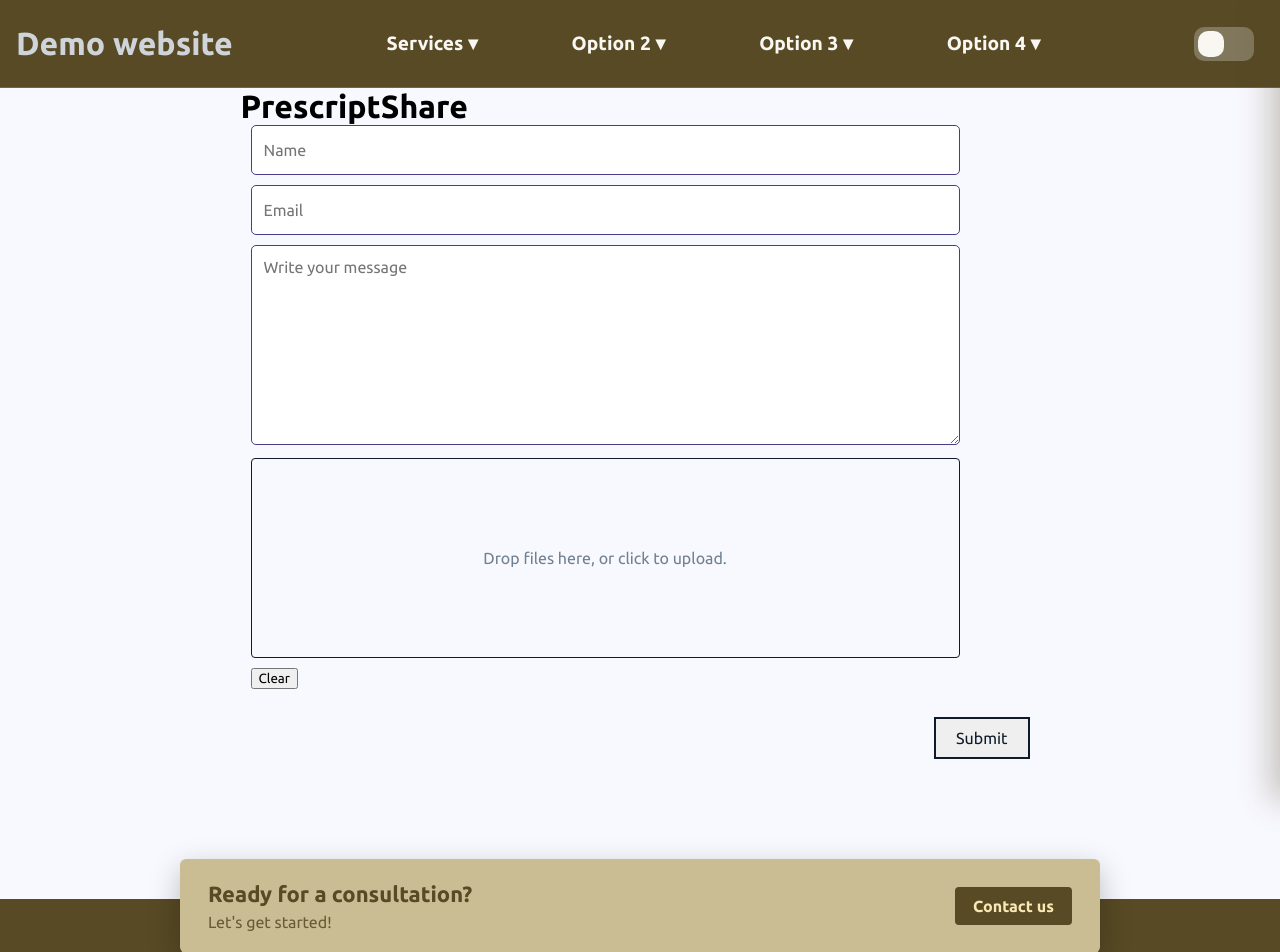
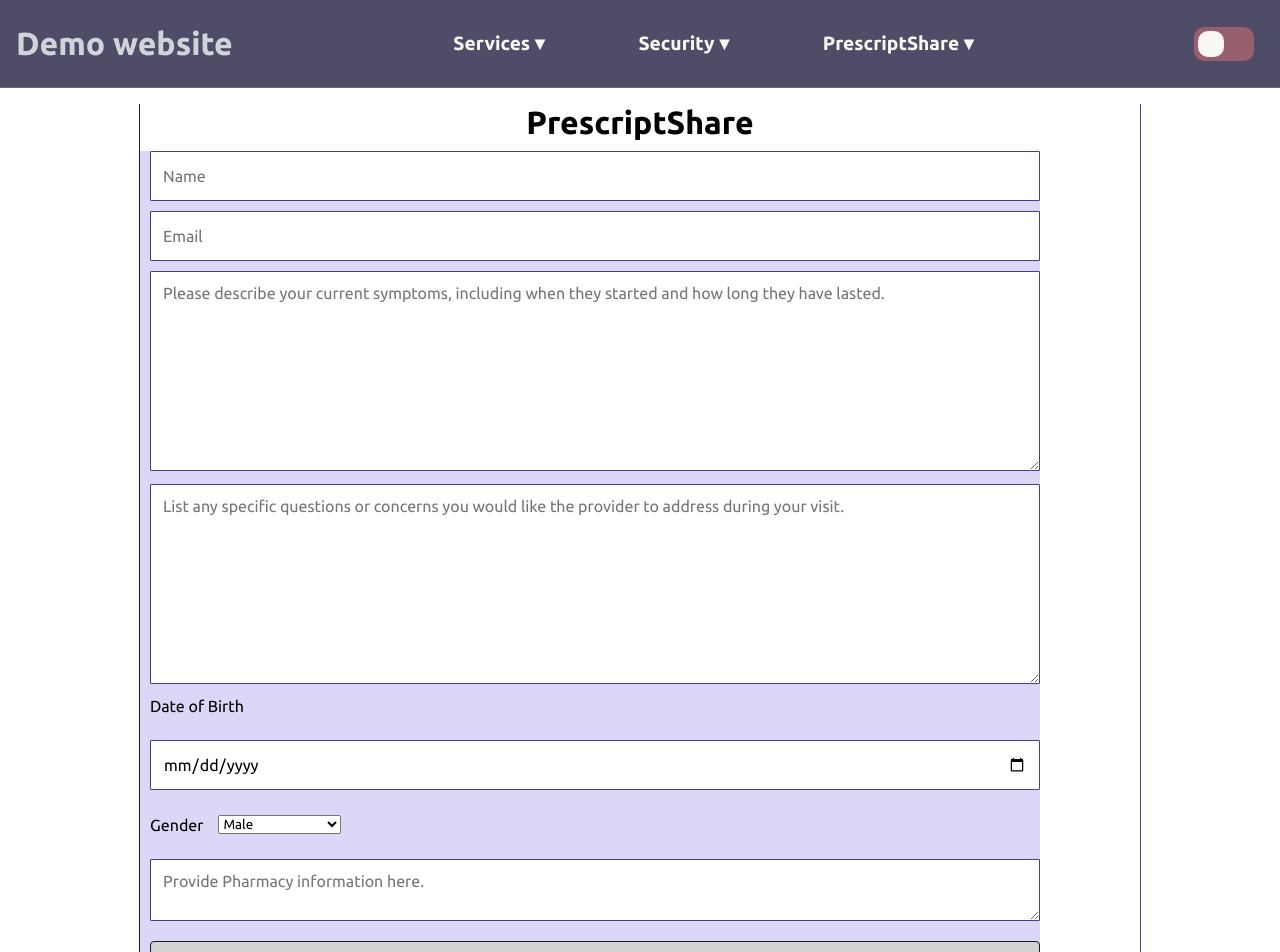
Before and after one commit to zidanmd7/f_project, a React (Vite) app in the folder f_project/: page /feature in a window 1280 px wide. Shown: the top 952 px of the page. Built offline with nearby package versions, Linux system fonts and the light colour scheme.

Commit message:
NavBar content has been updated with improvements in the form

```diff
--- a/f_project/src/Component/EmailFeature.jsx
+++ b/f_project/src/Component/EmailFeature.jsx
@@ -7,12 +7,31 @@ function EmailFeature() {
                     <input type="text" className="contact-name" placeholder="Name"/>
                     <input type="email" className="reference-email" placeholder="Email"/>
                     <textarea
-                    className="message-email"
-                    placeholder="Write your message"
+                        className="information-input"
+                        placeholder="Please describe your current symptoms, including when they started and how long they have lasted."
                     ></textarea>
+
+                    <textarea
+                        className="information-input"
+                        placeholder="List any specific questions or concerns you would like the provider to address during your visit."
+                    ></textarea>
+                    <div className="dob-gender-div">
+                        <label for="birthday" className="information-input-shorter">Date of Birth</label>
+                        <input type="date" className="dob_field" name="birthday"/>
+                        <label htmlFor="Gender" className="information-input-short">Gender</label>
+                        <select className="gender">
+                            <option value="male">Male</option>
+                            <option value="female">Female</option>
+                            <option value="alt">Prefer not to say</option>
+                        </select>
+                        <textarea
+                            className="information-input-short"
+                            placeholder="Provide Pharmacy information here."
+                        ></textarea>
+                    </div>
                     <label id="drop-zone">
                         Drop files here, or click to upload.
-                    <input type="file" id="file-input" multiple accept="image/*" />
+                        <input type="file" id="file-input" multiple accept="image/*"/>
                     </label>
                     <ul id="preview"></ul>
                     <button id="clear-btn">Clear</button>
--- a/f_project/src/Component/MobileNav.css
+++ b/f_project/src/Component/MobileNav.css
@@ -1,3 +1,14 @@
+:root {
+    --ns-light: #A6B1E1;
+    --ns-cream: #B4869F;
+    --ns-taupe: #985F6F;
+    --ns-olive: #4E4C67;
+    --ns-white: #f8f7f2;
+    --ns-text: #2f2a1d;
+    --ns-shadow: rgba(87, 74, 36, 0.18);
+}
+
+
 /* shows the mobile nav only on phone */
 .mobile_nav {
     display: none;
@@ -38,7 +49,7 @@
 .backdrop {
     position: fixed;
     inset: 0;
-    background: rgba(47, 42, 29, 0.45);
+    background: var(--ns-olive);
     opacity: 0;
     pointer-events: none;
     transition: opacity 200ms ease;
@@ -74,9 +85,9 @@
     overflow-x: hidden;
     box-sizing :border-box;
 
-    background: #574A24;
+    background: var(--ns-olive);
     color: #f8f7f2;
-    box-shadow: -10px 0 30px rgba(87, 74, 36, 0.3);
+
     border-left: 1px solid rgba(250, 232, 180, 0.22);
 
 }
@@ -99,7 +110,8 @@
     top: 0;
     padding: 14px 16px;
     position: sticky;
-    background: #574A24;
+    background: var(--ns-cream);
+    border-radius: 5px;
     z-index: 1;
 }
 
@@ -120,7 +132,7 @@
     cursor: pointer;
     padding: 12px 8px;
     font-weight: 700;
-    color: #FAE8B4;
+    color: white;
 
     white-space: nowrap;
     overflow: hidden;
--- a/f_project/src/assets/navigation_options.js
+++ b/f_project/src/assets/navigation_options.js
@@ -8,24 +8,18 @@ export const navItems = [
         ],
     },
     {
-        label: "Option 2",
+        label: "Security",
         items: [
-            { label: "Option 2A", href: "#two-a" },
-            { label: "Option 2B", href: "#two-b" },
+            { label: "Data Protection", href: "#data-protection" },
+            { label: "Access and Permissions", href: "#access-permissions" },
+            { label: "Compliance", href: "#compliance" },
         ],
     },
     {
-        label: "Option 3",
+        label: "PrescriptShare",
         items: [
-            { label: "Option 3A", href: "#three-a" },
-            { label: "Option 3B", href: "#three-b" },
+            { label: "How it Works", href: "#how-to" },
+            { label: "Share your prescription", href: "#share" },
         ],
-    },
-    {
-        label: "Option 4",
-        items: [
-            { label: "Option 4A", href: "#four-a" },
-            { label: "Option 4B", href: "#four-b" },
-        ],
-    },
+    }
 ];
--- a/f_project/src/footer_design.css
+++ b/f_project/src/footer_design.css
@@ -1,10 +1,18 @@
 *{
   font-family: 'Ubuntu', sans-serif;
 }
-
+:root {
+  --ns-light: #A6B1E1;
+  --ns-cream: #B4869F;
+  --ns-taupe: #985F6F;
+  --ns-olive: #4E4C67;
+  --ns-white: #f8f7f2;
+  --ns-text: #2f2a1d;
+  --ns-shadow: rgba(87, 74, 36, 0.18);
+}
 .site-footer {
   position: relative;
-  background: #574A24;
+  background: var(--ns-olive);
   color: #f8f7f2;
   padding: 90px 60px 60px; /* extra top padding for BAR overlap */
   margin-top: 120px;
@@ -17,8 +25,8 @@
   left: 50%;
   transform: translateX(-50%);
   width: min(920px, calc(100% - 120px));
-  background: #CBBD93;
-  color: #574A24;
+  background: #B4869F;
+  color: white;
   box-shadow: 0 10px 30px rgba(87, 74, 36, 0.2);
   border-radius: 6px;
   padding: 22px 28px;
@@ -40,8 +48,8 @@
 }
 
 .footer-cta__btn {
-  background: #574A24;
-  color: #FAE8B4;
+  background: var(--ns-olive);
+  color: white;
   text-decoration: none;
   padding: 10px 18px;
   border-radius: 4px;
@@ -50,7 +58,7 @@
 
 .footer-cta__btn:hover {
   filter: brightness(1.1);
-  background: #80775C;
+  background: var(--ns-olive);
   color: #f8f7f2;
 }
 
@@ -69,7 +77,7 @@
   font-size: 14px;
   letter-spacing: 0.6px;
   text-transform: uppercase;
-  color: #FAE8B4;
+  color: white;
   opacity: 0.85;
 }
 
@@ -82,13 +90,13 @@
 }
 
 .footer-col a:hover {
-  color: #FAE8B4;
+  color: white;
 }
 
 .footer-logo {
   font-weight: 800;
   letter-spacing: 1px;
-  color: #FAE8B4;
+  color: white;
 }
 
 .footer-copy {
@@ -111,8 +119,8 @@
   display: inline-flex;
   align-items: center;
   justify-content: center;
-  background: #CBBD93;
-  color: #574A24;
+  background: #985F6F;
+  color: white;
   text-decoration: none;
   font-weight: 700;
   font-size: 13px;
--- a/f_project/src/index.css
+++ b/f_project/src/index.css
@@ -4,13 +4,14 @@
    GLOBAL RESET
 -------------------- */
 :root {
-  --ns-light: #CBBD93;
-  --ns-cream: #FAE8B4;
-  --ns-taupe: #80775C;
-  --ns-olive: #574A24;
+  --ns-light /*light accent color*/: #A6B1E1;
+  --ns-cream /*light button or accent*/: #B4869F;
+  --ns-taupe /*dark  accent color*/: #985F6F;
+  --ns-olive/*Nav bar and footer colors*/: #3d3b59;
   --ns-white: #f8f7f2;
-  --ns-text: #2f2a1d;
-  --ns-shadow: rgba(87, 74, 36, 0.18);
+  --ns-text-dark: black;
+  --ns-text-bright: white;
+  --ns-shadow: rgba(87, 10, 21, 0.18);
 }
 
 *, *::before, *::after {
@@ -20,7 +21,6 @@
 html, body {
   margin: 0;
   padding: 0;
-  background-color: ghostwhite;
   color: black;
 
   overflow-x: hidden; /* no horizontal scrolling */
@@ -40,8 +40,11 @@ header {
   align-items: center;
   justify-content: space-between;
   flex-wrap: wrap;
-  background-color: var(--ns-olive);
-  border-bottom: 1px solid rgba(250, 232, 180, 0.18);
+  /*
+  background-image: linear-gradient(to bottom, var(--ns-), var(--ns-cream));
+  */
+  background: #4E4C67;
+  border-bottom: 1px inset rgba(250, 232, 180, 0.18);
   padding: 0rem 1rem;
 }
 
@@ -345,7 +348,9 @@ input:checked + .slider:before {
 }
 .review-board {
   justify-content: center;
-  background: linear-gradient(to bottom, var(--ns-white), #f3eedf)
+  /*
+  background: linear-gradient(to bottom, var(--ns-white), #B4869F)
+  */
 }
 
 .review-grid-3 {
@@ -377,10 +382,12 @@ input:checked + .slider:before {
   text-align: center;
   background: linear-gradient(180deg, var(--ns-taupe), var(--ns-olive));
   color: var(--ns-white);
+  /*
   box-shadow: 0 20px 35px var(--ns-shadow);
+  */
   font-family: 'Ubuntu', sans-serif;
   font-weight: bolder;
-  font-size: 2em;
+  font-size: 1em;
   width: 80%;
   overflow: hidden;
   position: relative;
@@ -388,7 +395,9 @@ input:checked + .slider:before {
   background-color: #0f1b2a;
   height: 300px;
   border-radius: 10px;
+  /*
   box-shadow: 10px 10px 10px grey;
+  */
 
 }
 
@@ -437,14 +446,19 @@ input:checked + .slider:before {
 /* EMAIL FEATURE */
 .TitleFeature {
   align-items: center;
+  padding-bottom: 10px;
   color: Black;
   justify-content: center;
+  text-align: center;
 }
 .email-feature {
+
+  margin-top: 1rem;
   width: 100%;
   display: flex;
   justify-content: center; /* centers the column */
   padding-bottom: 10px;
+
 }
 
 /* MAIN FORM COLUMN */
@@ -455,6 +469,7 @@ input:checked + .slider:before {
   align-items: stretch; /* THIS aligns everything left */
   gap: 0.75rem;
   padding-left: 10px;
+  background-color: #DCD6F7;
 
 }
 
@@ -467,7 +482,7 @@ input:checked + .slider:before {
 .contact-form textarea {
   width: 100%;
   border: 1px solid darkslateblue;
-  border-radius: 5px;
+  border-radius: 1px;
   padding: 0.75em;
   font-size: 1rem;
   box-sizing: border-box;
@@ -479,7 +494,7 @@ input:checked + .slider:before {
 }
 
 /* MESSAGE AREA */
-.message-email {
+.information-input {
   min-height: 200px;
   resize: vertical;
   text-align: left;
@@ -495,9 +510,10 @@ input:checked + .slider:before {
   padding: 1em;
   border: 1px solid #0f1b2a;
   border-radius: 4px;
-  color: slategray;
+  color: black;
   cursor: pointer;
   box-sizing: border-box;
+  background-color: lightgray;
 }
 
 /* HIDE FILE INPUT */
@@ -577,3 +593,27 @@ input:checked + .slider:before {
 .send-email:hover {
   color: black;
 }
+
+.dob_field {
+  width: 30%;
+}
+.information-input-short {
+  min-width: 50px;
+}
+
+.dob-gender-div {
+  display: flex;
+  flex-direction: row;
+  align-items: flex-end; /* Aligns inputs at the bottom if labels vary in height */
+  gap: 15px;            /* Adds spacing between the elements */
+  flex-wrap: wrap;      /* Ensures it looks good on smaller screens */
+}
+
+.information-input-shorter {
+  max-width: 150px;
+}
+
+form {
+  border: 1px inset darkslateblue;
+  border-top: none;
+}
```
Lines whose indentation alone changed are shown as unchanged.
